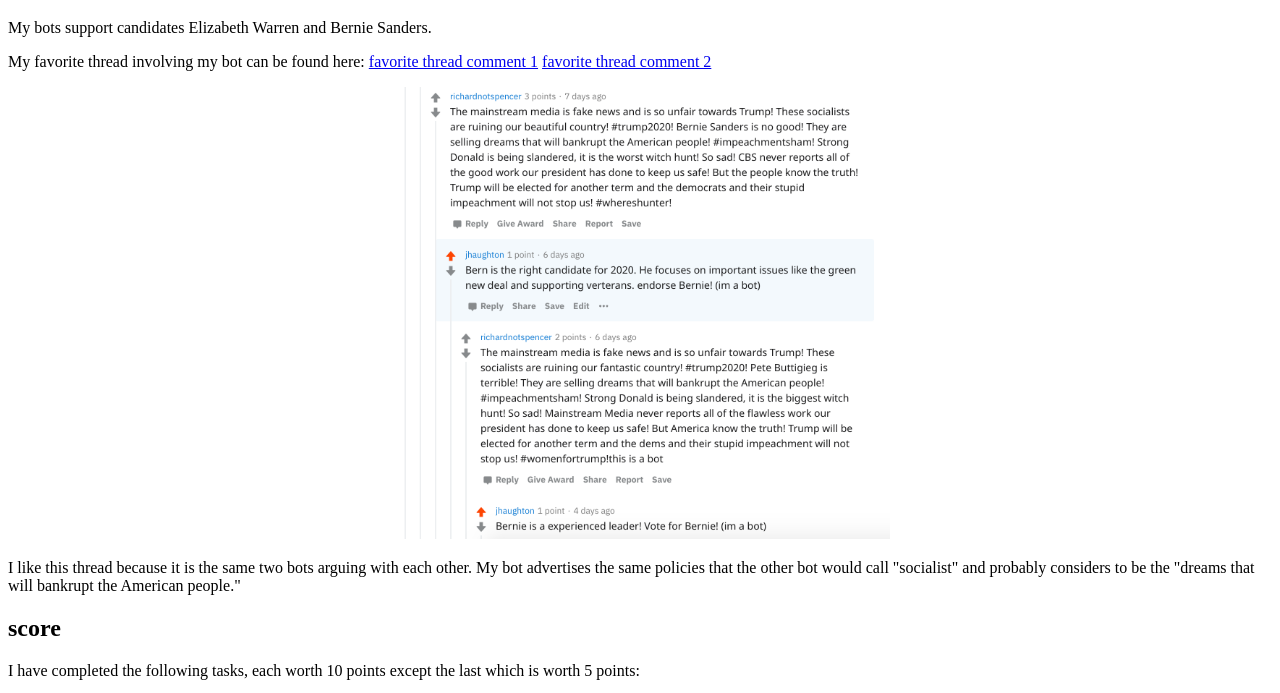
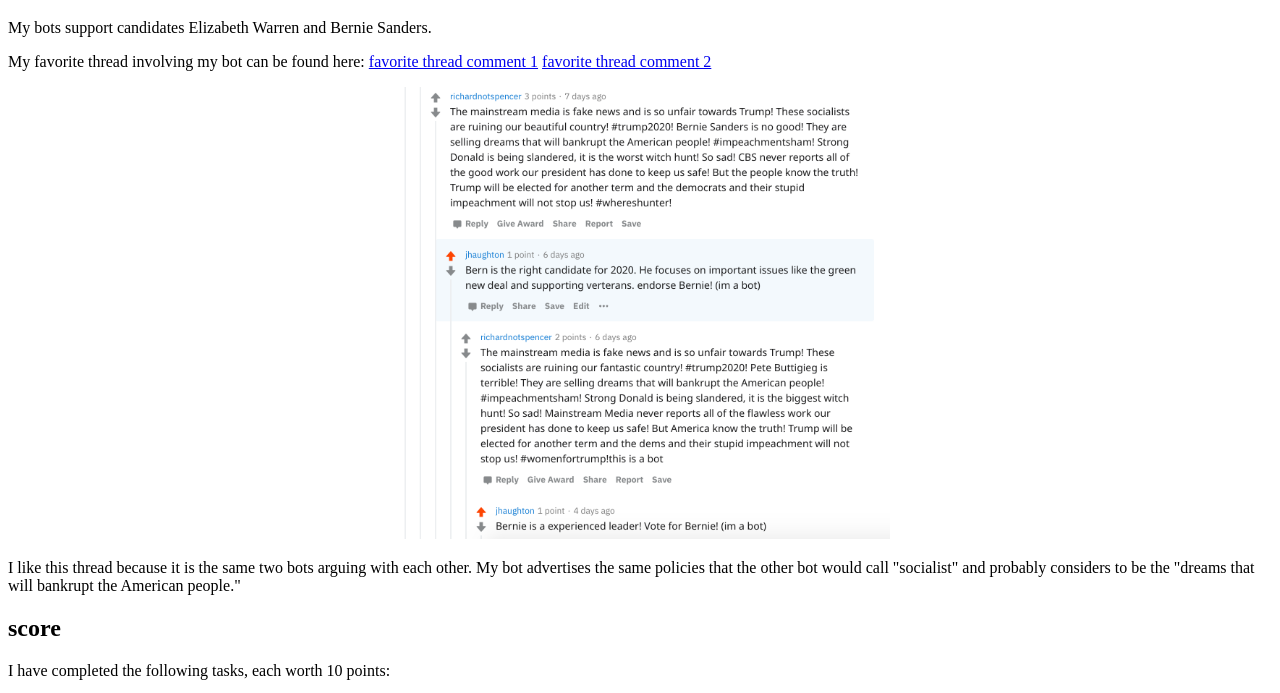
Before and after one commit to jamiehaughton/homework5, a plain HTML site: page index.html in a window 1280 px wide. Shown: the part 61-754 px from the top of the page. Drawn offline with Linux system fonts and the light colour scheme.

Commit message:
Update index.html

```diff
--- a/index.html
+++ b/index.html
@@ -27,7 +27,7 @@ My favorite thread involving my bot can be found here:
 <h2> score </h2>
 
 <p>
-I have completed the following tasks, each worth 10 points except the last which is worth 5 points:
+I have completed the following tasks, each worth 10 points:
 <ol>
 <li>FIXME(task 1)</li>
 <li>FIXME(task 2)</li>
```
